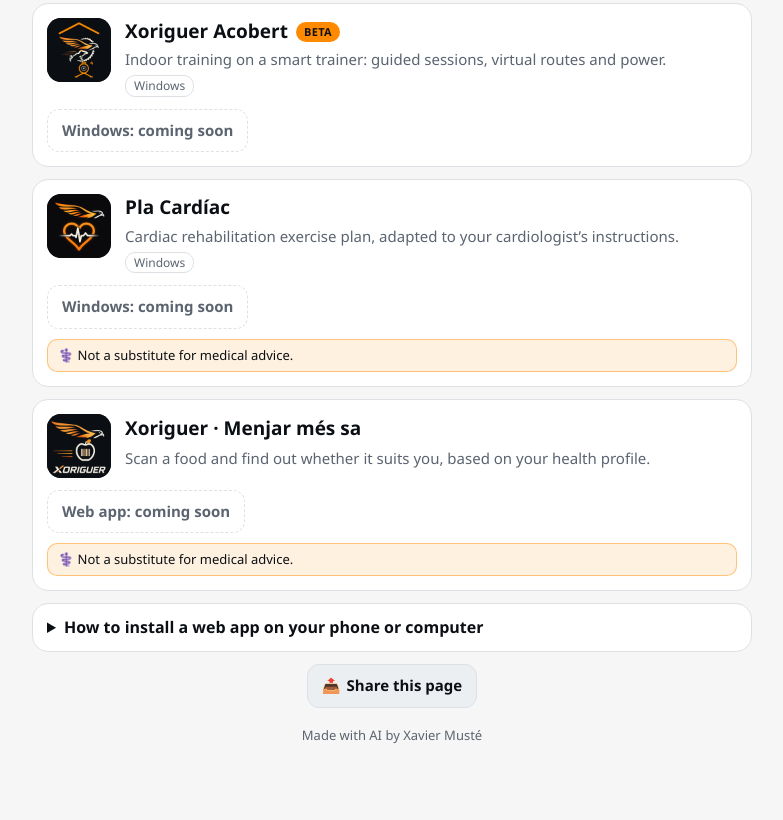
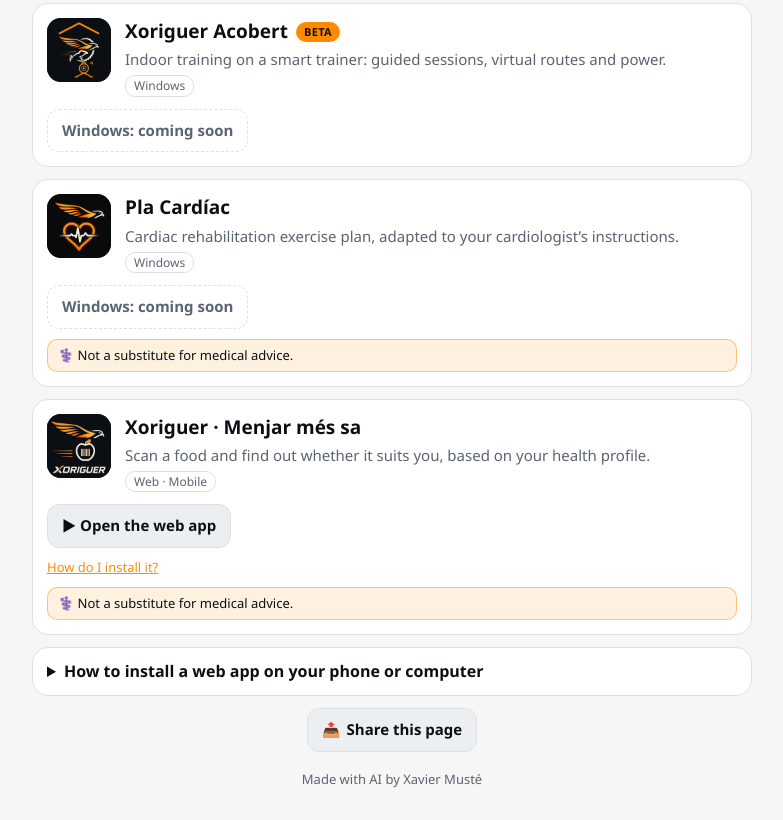
Before and after one commit to Xorigu3r/xorigu3r.github.io, a plain HTML site: page index.html in a window 1280 px wide. Shown: the part 920-1740 px from the top of the page, without its empty margins (248-1031 px from the left). Before the commit the page ends 1697 px from the top, so only its background shows below. Drawn offline with Linux system fonts and the light colour scheme; no server answers.

Commit message:
Menjar més sa: enllaç a l'app web; opció windows:false
Co-Authored-By: Claude Opus 5.5 <noreply@anthropic.com>

```diff
--- a/index.html
+++ b/index.html
@@ -121,16 +121,17 @@ const okUrl = u => /^https:\/\//i.test(String(u || ""));
 
 function card(p) {
   const T = TX[L], v = VER[p.id];
-  const win = (v && okUrl(v.url)) ? v.url : (okUrl(p.windows) ? p.windows : "");
+  const senseWin = p.windows === false;
+  const win = senseWin ? "" : (v && okUrl(v.url)) ? v.url : (okUrl(p.windows) ? p.windows : "");
   const web = okUrl(p.web) ? p.web : "";
   const apk = (v && okUrl(v.apk)) ? v.apk : (okUrl(p.apk) ? p.apk : "");
   const desktopOnly = !web && !apk;
   const ico = p.icona ? `<img class="ico" src="${esc(p.icona)}" alt="" width="64" height="64" loading="lazy">`
                       : `<div class="ico ini">${esc(p.inicials || p.nom[0])}</div>`;
-  const chips = [win || p.versio ? T.pcP : "", apk ? "Android" : "", web ? T.web + " · " + T.mob : ""].filter(Boolean)
+  const chips = [win || (p.versio && !senseWin) ? T.pcP : "", apk ? "Android" : "", web ? T.web + " · " + T.mob : ""].filter(Boolean)
     .map(c => `<span class="chip">${esc(c)}</span>`).join("");
   const bWin = win ? `<a class="btn${isMobile ? " alt" : ""}" href="${esc(win)}" rel="noopener">⬇ ${T.win}</a>`
-                   : (p.versio || p.windows !== undefined ? `<span class="btn off">${T.winSoon}</span>` : "");
+                   : (!senseWin && (p.versio || p.windows !== undefined) ? `<span class="btn off">${T.winSoon}</span>` : "");
   const bWeb = web ? `<a class="btn${isMobile ? "" : " alt"}" href="${esc(web)}" target="_blank" rel="noopener">▶ ${T.open}</a>`
                    : (p.web !== undefined ? `<span class="btn off">${T.webSoon}</span>` : "");
   const bApk = apk ? `<a class="btn alt" href="${esc(apk)}" rel="noopener">🤖 ${T.apk}</a>` : "";
--- a/productes.js
+++ b/productes.js
@@ -7,6 +7,7 @@
 //             els programes per actualitzar-se). La pàgina en treu la versió, l'enllaç de l'instal·lador
 //             de Windows i les notes. Si encara no existeix, el botó de Windows surt com «Aviat».
 //  - windows: enllaç fix a l'instal·lador (només si NO hi ha versio.json; el versio.json té prioritat).
+//             false = el producte no té versió de Windows (no surt el botó).
 //  - web:     adreça de l'app web (PWA). Es pot obrir al navegador i instal·lar al mòbil.
 //  - apk:     enllaç a l'APK d'Android (opcional). Si el versio.json porta "apk", té prioritat.
 //  - beta:    true = surt l'etiqueta «Beta».
@@ -73,7 +74,9 @@ window.PRODUCTES = [
   },
   {
     id: "menjarsa", nom: "Xoriguer · Menjar més sa", icona: "img/menjarsa.png", salut: true,
-    web: "",   // PENDENT: adreça de l'app web
+    versio: "menjarsa/versio.json",   // només porta l'APK (no hi ha versió de Windows)
+    windows: false,
+    web: "https://xoriguer.etrempat.workers.dev/",
     desc: {
       ca: "Escaneja un aliment i et diu si és bo per a tu, segons el teu perfil de salut.",
       es: "Escanea un alimento y te dice si es bueno para ti, según tu perfil de salud.",
```
